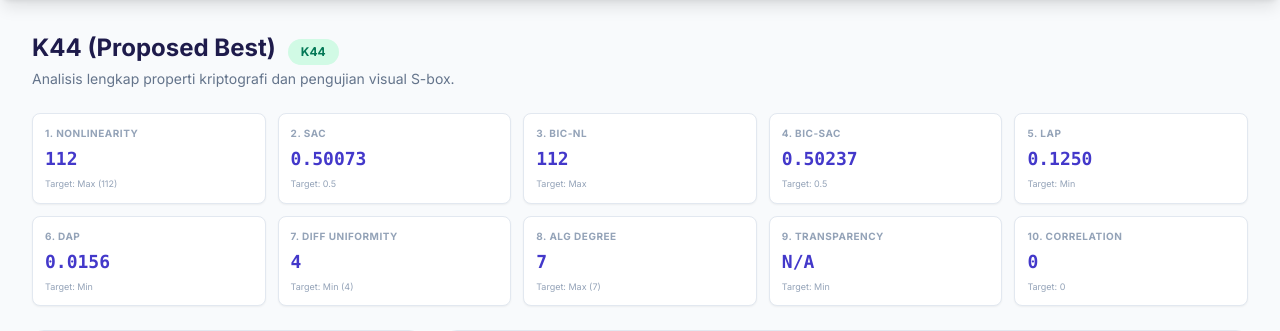
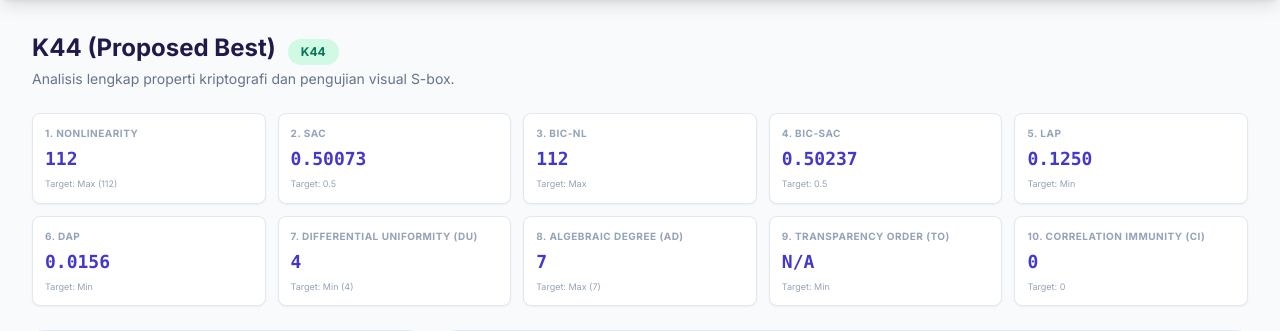
Before and after one commit to Arifester/Cryptography-Course-Project, a Flask app: page / in a window 1280 px wide. Shown: the part 64-395 px from the top of the page. Run offline with Flask 3, Linux system fonts and the light colour scheme; some libraries are stand-ins or nearby versions.

Commit message:
fix: correct metric names in scorecard.html for clarity

```diff
--- a/templates/components/scorecard.html
+++ b/templates/components/scorecard.html
@@ -14,8 +14,8 @@
     {{ metric_card('BIC_SAC', '4. BIC-SAC', '0.5') }}
     {{ metric_card('LAP', '5. LAP', 'Min') }}
     {{ metric_card('DAP', '6. DAP', 'Min') }}
-    {{ metric_card('DU', '7. Diff Uniformity', 'Min (4)') }}
-    {{ metric_card('AD', '8. Alg Degree', 'Max (7)') }}
-    {{ metric_card('TO', '9. Transparency', 'Min') }}
-    {{ metric_card('CI', '10. Correlation', '0') }}
+    {{ metric_card('DU', '7. Differential Uniformity (DU)', 'Min (4)') }}
+    {{ metric_card('AD', '8. Algebraic Degree (AD)', 'Max (7)') }}
+    {{ metric_card('TO', '9. Transparency Order (TO)', 'Min') }}
+    {{ metric_card('CI', '10. Correlation Immunity (CI)', '0') }}
 </div>
```
